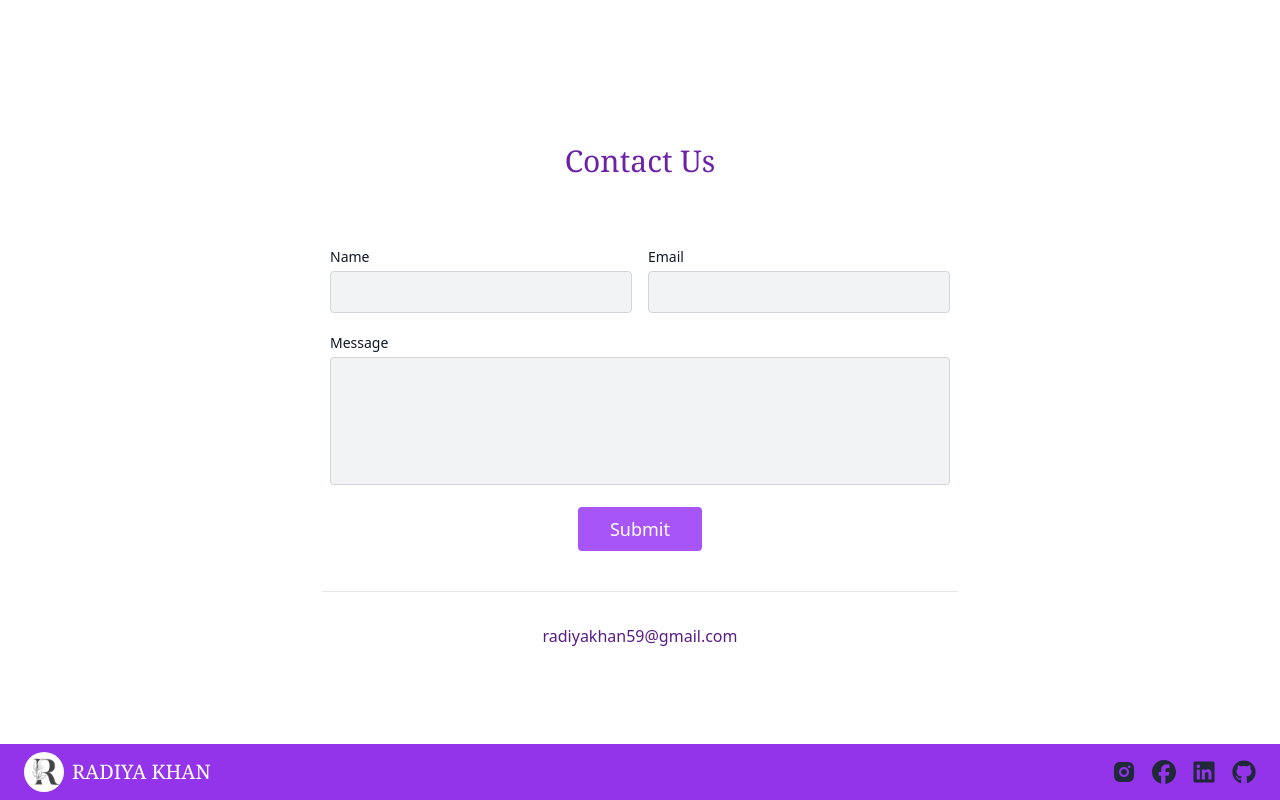
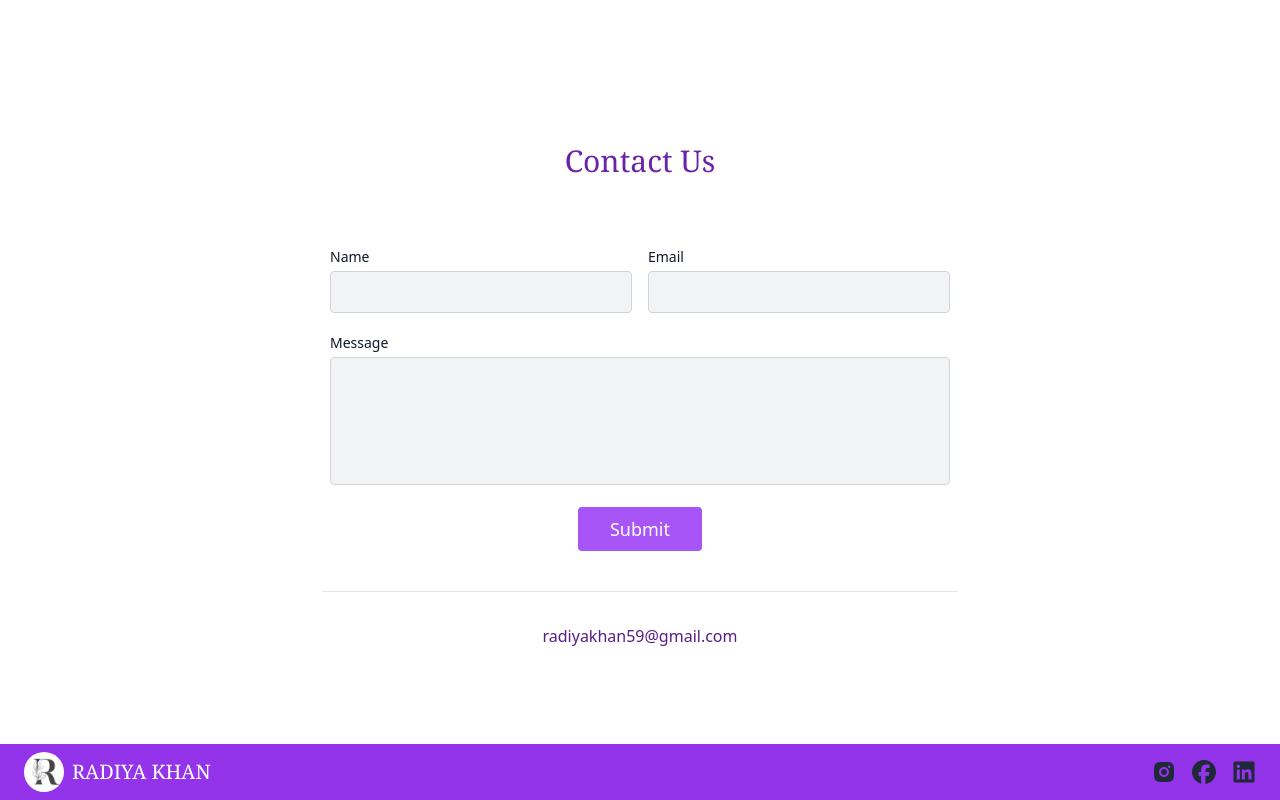
Before and after one commit to radiyakhan/protfolionextjs, a Next.js app: page / in a window 1280 px wide. Shown: the part 3191-3991 px from the top of the page. Built offline with nearby package versions, Linux system fonts and the light colour scheme.

Commit message:
Update Footer.tsx

```diff
--- a/src/app/components/Footer.tsx
+++ b/src/app/components/Footer.tsx
@@ -3,7 +3,7 @@ import Image from 'next/image'
 import logoo from "../../../public/logoo.jpg"
 import { RiInstagramFill } from "react-icons/ri";
 import { SiFacebook } from "react-icons/si";
-import { FaGithub, FaLinkedin } from 'react-icons/fa';
+import { FaLinkedin } from 'react-icons/fa';
 import Link from 'next/link';
 
 const Footer = () => {
@@ -34,11 +34,6 @@ const Footer = () => {
       <FaLinkedin />
       </Link >
 
-      <Link
-      target='_blank'
-      href={"https://github.com/radiyakhan"} className="ml-4 text-gray-800 text-2xl hover:text-black">
-      <FaGithub />
-      </Link >
     </span>
   </div>
 </footer>
```
